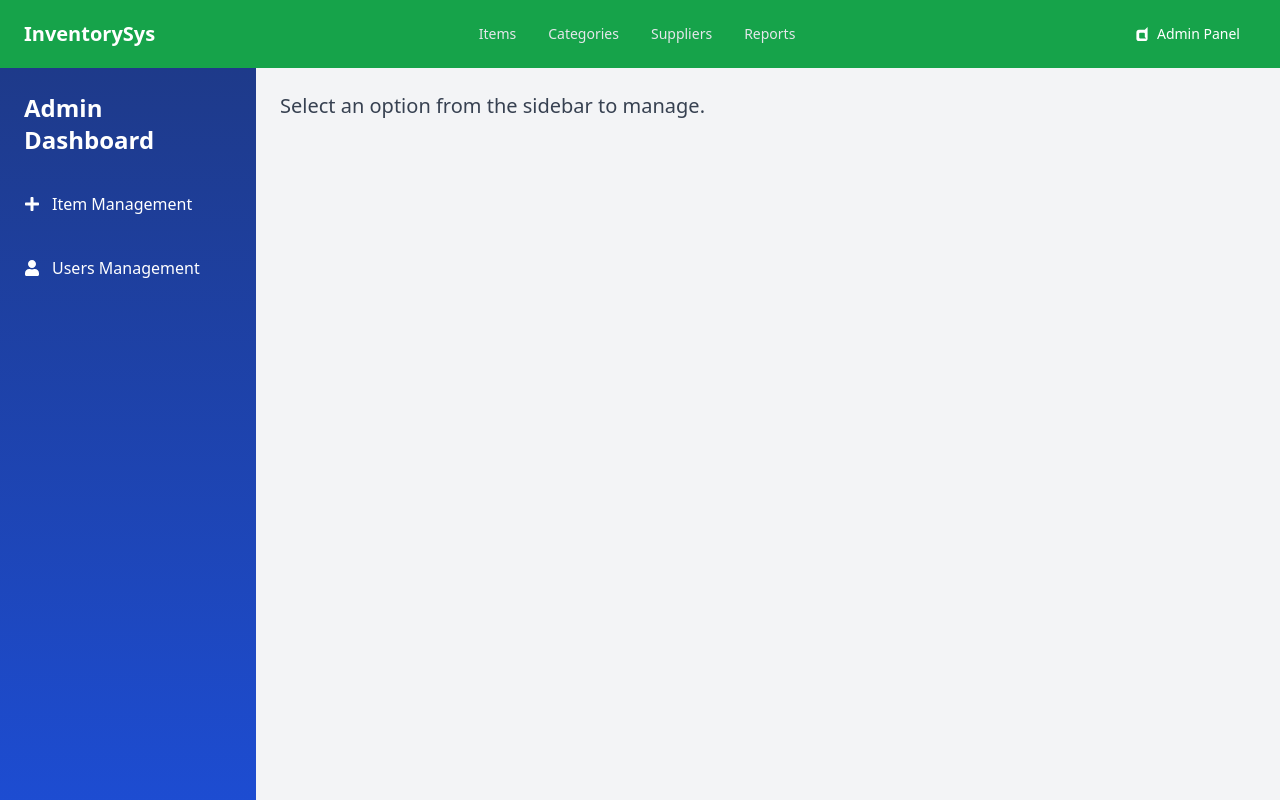
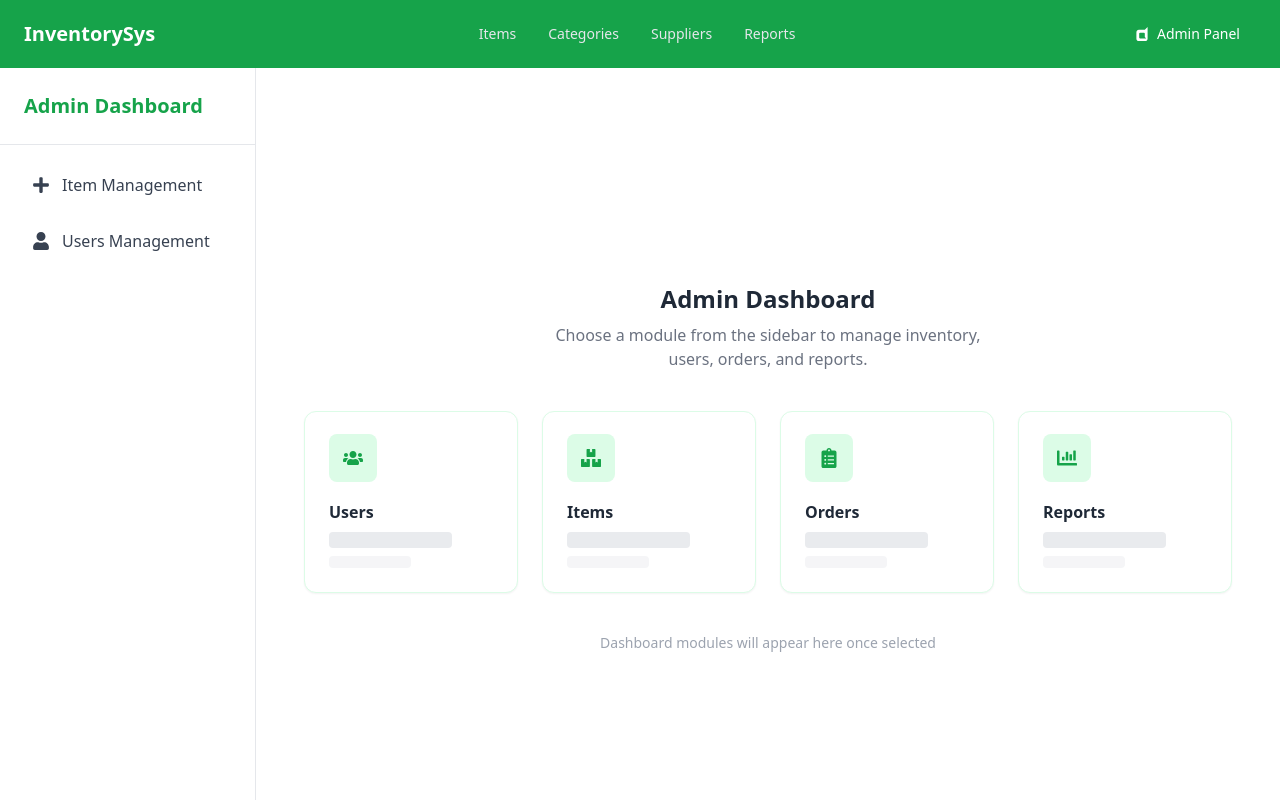
Before and after one commit to Tharindu409/Inventory, a React (Create React App) app in the folder frontend/: page /AdminDashBoard in a window 1280 px wide. Shown: the top 800 px of the page. Built offline with nearby package versions, Linux system fonts and the light colour scheme.

Commit message:
changed admindashboard

```diff
--- a/frontend/src/components/AddItem/AddItem.js
+++ b/frontend/src/components/AddItem/AddItem.js
@@ -149,7 +149,7 @@ const AddItem = () => {
 
       <button
         type="submit"
-        className="w-full bg-blue-600 hover:bg-blue-700 text-white font-medium py-2 rounded-md transition"
+        className="w-full bg-black hover:bg-gray-700 text-white font-medium py-2 rounded-md transition"
       >
         Add Item
       </button>
--- a/frontend/src/components/Admin/AdminDashboard.js
+++ b/frontend/src/components/Admin/AdminDashboard.js
@@ -1,6 +1,9 @@
 import   { useState } from "react";
 import { FaPlus, FaUser, FaTimes } from "react-icons/fa";
 import ItemManagement from "../ItemManagement/ItemManagement";
+import { motion } from "framer-motion";
+import { FaUsers, FaBoxes, FaClipboardList, FaChartBar } from "react-icons/fa";
+
 
 
 import UsersManagement from "../../components/UseManagement/USerManagement";
@@ -22,32 +25,63 @@ const AdminDashboard = () => {
   };
 
   return (
-    <div className="flex h-screen bg-gray-100">
+    <div className="flex h-screen bg-white">
       {/* Sidebar */}
-      <div className="w-64 bg-gradient-to-b from-blue-900 to-blue-700 text-white flex flex-col">
-        <div className="p-6 text-2xl font-bold">Admin Dashboard</div>
-        <nav className="flex-1">
-          <ul className="space-y-4">
+      <div className="w-64 min-h-screen bg-white border-r border-gray-200 flex flex-col">
 
+  {/* Header */}
+  <div className="p-6 text-xl font-bold text-green-600 border-b">
+    Admin Dashboard
+  </div>
+
+  {/* Navigation */}
+  <nav className="flex-1 p-4">
+    <ul className="space-y-2">
+
+      {/* Item Management */}
       <li>
         <button
           onClick={() => setActiveModal("item")}
-                className="flex items-center px-6 py-3 hover:bg-blue-500 rounded w-full text-left"
+          className={`flex items-center gap-3 px-4 py-3 rounded-lg w-full text-left
+            transition-all duration-200
+            ${
+              activeModal === "item"
+                ? "bg-green-50 text-green-700 border-l-4 border-green-500"
+                : "text-gray-700 hover:bg-green-50 hover:text-green-600"
+            }
+          `}
         >
-                <FaPlus className="mr-3" /> Item Management
+          <FaPlus className="text-lg" />
+          <span className="font-medium">Item Management</span>
         </button>
       </li>
+
+      {/* Users Management */}
       <li>
         <button
           onClick={() => setActiveModal("users")}
-                className="flex items-center px-6 py-3 hover:bg-blue-500 rounded w-full text-left"
+          className={`flex items-center gap-3 px-4 py-3 rounded-lg w-full text-left
+            transition-all duration-200
+            ${
+              activeModal === "users"
+                ? "bg-green-50 text-green-700 border-l-4 border-green-500"
+                : "text-gray-700 hover:bg-green-50 hover:text-green-600"
+            }
+          `}
         >
-                <FaUser className="mr-3" /> Users Management
+          <FaUser className="text-lg" />
+          <span className="font-medium">Users Management</span>
         </button>
       </li>
+
     </ul>
   </nav>
-        <div className="p-6 text-sm">© 2025 MyInventory</div>
+
+  {/* Footer */}
+  <div className="p-4 text-xs text-gray-400 border-t">
+    © 2025 MyInventory
+  </div>
+
 </div>
 
       {/* Main content */}
@@ -68,10 +102,86 @@ const AdminDashboard = () => {
         )}
 
    {!activeModal && (
-          <div className="text-gray-700 text-xl">
-            Select an option from the sidebar to manage.
+  <div className="h-full flex flex-col items-center justify-center px-6">
+
+    {/* Role-based title */}
+    <motion.h2
+      initial={{ opacity: 0, y: 10 }}
+      animate={{ opacity: 1, y: 0 }}
+      transition={{ duration: 0.4 }}
+      className="text-2xl font-semibold text-gray-800 mb-2"
+    >
+      Admin Dashboard
+    </motion.h2>
+
+    <motion.p
+      initial={{ opacity: 0, y: 10 }}
+      animate={{ opacity: 1, y: 0 }}
+      transition={{ delay: 0.15 }}
+      className="text-gray-500 mb-10 text-center max-w-md"
+    >
+      Choose a module from the sidebar to manage inventory, users, orders, and reports.
+    </motion.p>
+
+    {/* Dashboard Cards */}
+    <div className="grid grid-cols-1 sm:grid-cols-2 lg:grid-cols-4 gap-6 w-full max-w-6xl">
+
+      {[
+        { title: "Users", icon: <FaUsers />, color: "green" },
+        { title: "Items",  icon: <FaBoxes />, color: "emerald" },
+        { title: "Orders", icon: <FaClipboardList />, color: "lime" },
+        { title: "Reports", icon: <FaChartBar />, color: "teal" },
+      ].map((card, index) => (
+        <motion.div
+          key={index}
+          initial={{ opacity: 0, y: 20 }}
+          animate={{ opacity: 1, y: 0 }}
+          transition={{ delay: 0.25 + index * 0.15 }}
+          className="bg-white border border-green-100 rounded-xl p-6 shadow-sm hover:shadow-md transition"
+        >
+          {/* Floating Icon */}
+          <motion.div
+            animate={{ y: [0, -6, 0] }}
+            transition={{
+              duration: 2,
+              repeat: Infinity,
+              ease: "easeInOut",
+            }}
+            className="w-12 h-12 bg-green-100 rounded-lg mb-4 flex items-center justify-center text-green-600 text-xl"
+          >
+            {card.icon}
+          </motion.div>
+
+          {/* Title */}
+          <h3 className="text-gray-800 font-semibold mb-2">
+            {card.title}
+          </h3>
+
+          {/* Shimmer / Skeleton */}
+          <div className="space-y-2">
+            <div className="h-4 bg-gray-200 rounded w-3/4 animate-pulse" />
+            <div className="h-3 bg-gray-100 rounded w-1/2 animate-pulse" />
+          </div>
+        </motion.div>
+      ))}
+    </div>
+
+    {/* Footer hint */}
+    <motion.p
+      initial={{ opacity: 0 }}
+      animate={{ opacity: 1 }}
+      transition={{ delay: 1 }}
+      className="text-sm text-gray-400 mt-10"
+    >
+      Dashboard modules will appear here once selected
+    </motion.p>
+
   </div>
 )}
+
+
+
+
       </div>
     </div>
   );
--- a/frontend/src/components/Home/Home.js
+++ b/frontend/src/components/Home/Home.js
@@ -36,41 +36,46 @@ const Home = () => {
       {items.length === 0 ? (
         <p className="text-gray-500">No items available</p>
       ) : (
-        <div className="grid grid-cols-1 sm:grid-cols-2 lg:grid-cols-3 gap-6">
+        <div className="grid grid-cols-1 sm:grid-cols-2 lg:grid-cols-3 gap-8">
   {items.map((item) => (
     <div
       key={item.id}
-              className="bg-white rounded-xl shadow-md overflow-hidden hover:shadow-lg transition"
+      className="bg-white rounded-2xl shadow-md overflow-hidden hover:shadow-xl transition-shadow duration-300 transform hover:-translate-y-1"
     >
       {/* Image */}
+      <div className="w-full h-56 overflow-hidden rounded-t-2xl">
         <img
           src={`http://localhost:8080/uploads/${item.itemImage}`}
-                alt={items.itemImage}
-                className="w-full h-48 object-cover"
+          alt={item.itemName}
+          className="w-full h-full object-cover object-center transition-transform duration-300 hover:scale-105"
           onError={(e) => (e.target.src = "/no-image.png")}
         />
+      </div>
 
       {/* Details */}
-              <div className="p-4">
-                <h2 className="text-lg font-semibold text-gray-800">
+      <div className="p-5 flex flex-col gap-2">
+        <h2 className="text-lg font-semibold text-green-600 truncate">
           {item.itemName}
         </h2>
 
-                <p className="text-sm text-gray-500 mb-1">
-                  Category: {item.itemCategory}
+        <p className="text-sm text-green-700">
+          <span className="font-medium">Category:</span> {item.itemCategory}
         </p>
 
-                <p className="text-sm text-gray-500 mb-2">
-                  Quantity: {item.itemQty}
+        <p className="text-sm text-green-700">
+          <span className="font-medium">Quantity:</span> {item.itemQty}
         </p>
 
-                <p className="text-sm text-gray-600">
+        <p className="text-sm text-gray-600 line-clamp-3">
           {item.itemDetails}
         </p>
       </div>
+
+
     </div>
   ))}
 </div>
+
       )}
     </div>
   );
--- a/frontend/src/components/ItemManagement/ItemManagement.js
+++ b/frontend/src/components/ItemManagement/ItemManagement.js
@@ -41,7 +41,7 @@ const ItemManagement = () => {
         <h2 className="text-2xl font-bold">Item Management</h2>
         <button
           onClick={() => setAddModalOpen(true)}
-          className="flex items-center gap-2 bg-blue-700 text-white px-4 py-2 rounded"
+          className="flex items-center gap-2 bg-black text-white px-4 py-2 rounded"
         >
           <FaPlus /> Add Item
         </button>
@@ -49,7 +49,7 @@ const ItemManagement = () => {
 
       {/* TABLE */}
       <table className="min-w-full bg-white shadow rounded">
-        <thead className="bg-blue-600 text-white">
+        <thead className="bg-white-100 text-black">
           <tr>
             <th className="px-4 py-2">DB ID</th>
             <th className="px-4 py-2">Image</th>
```
Lines whose indentation alone changed are shown as unchanged.
